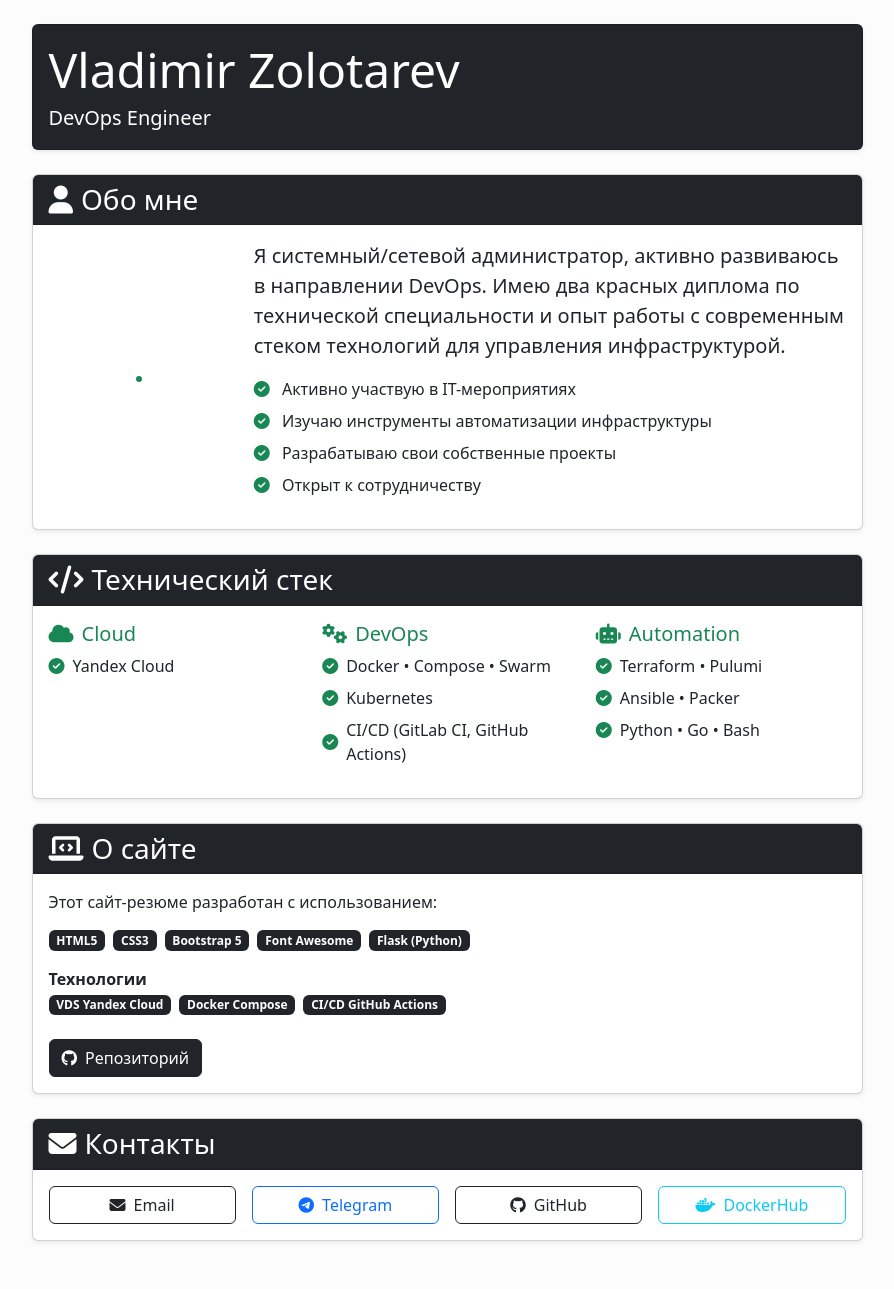
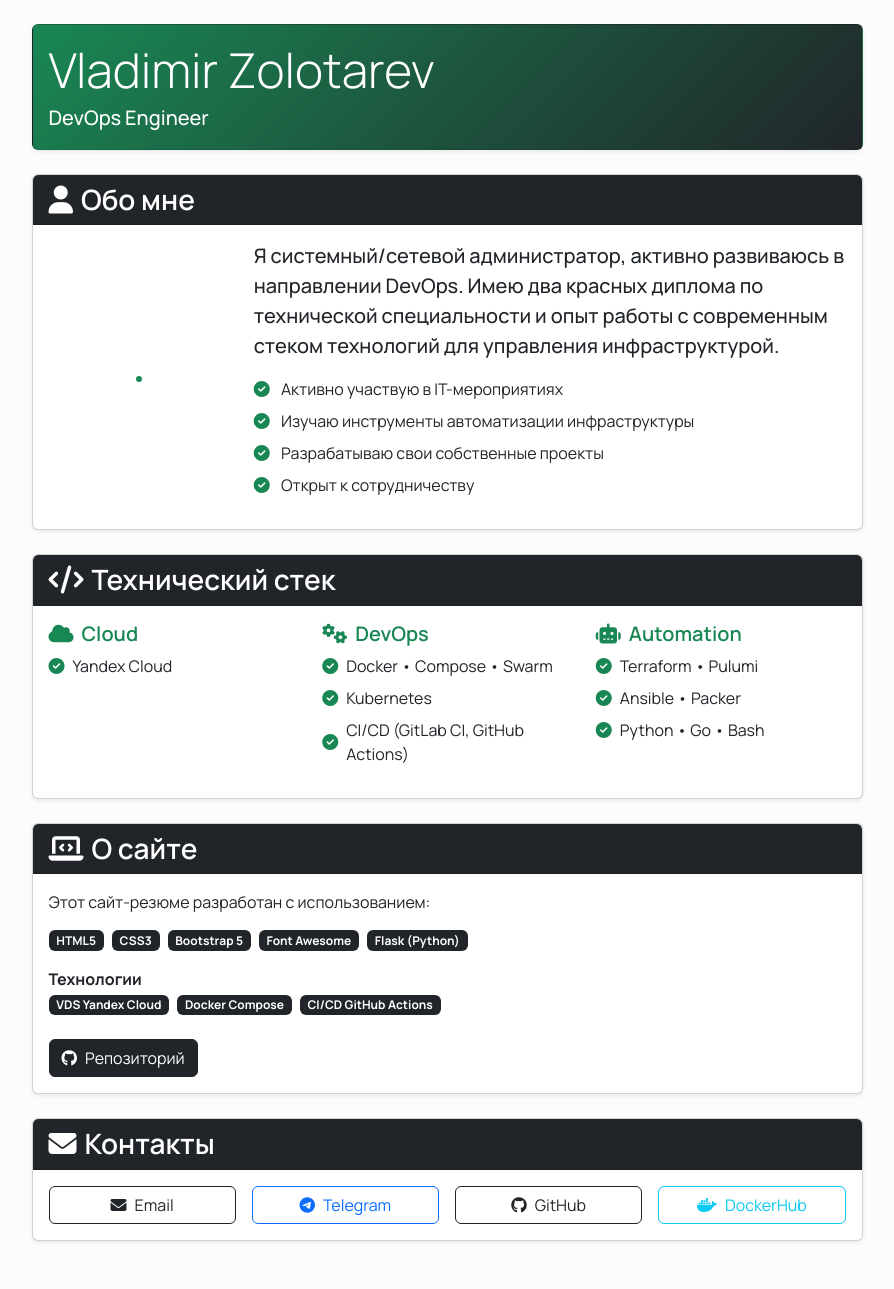
Before and after one commit to Vladim1rZolotarev/test-devops-task, a Flask app: page / in a window 1280 px wide. Shown: the whole page, without its empty margins (193-1087 px from the left). Run offline with Flask 3, Linux system fonts and the light colour scheme.

Commit message:
Update Front

```diff
--- a/app/templates/index.html
+++ b/app/templates/index.html
@@ -8,8 +8,21 @@
     <link rel="stylesheet" href="{{ url_for('static', filename='styles.css') }}">
     <link href="https://cdn.jsdelivr.net/npm/bootstrap@5.3.2/dist/css/bootstrap.min.css" rel="stylesheet">
     <link href="https://cdnjs.cloudflare.com/ajax/libs/font-awesome/6.4.0/css/all.min.css" rel="stylesheet">
-    <link href="https://fonts.googleapis.com/css2?family=Inter:wght@300;400;500;600;700&display=swap" rel="stylesheet">
+    <link href="https://fonts.googleapis.com/css2?family=Manrope:wght@300;400;500;600;700&display=swap" rel="stylesheet">
     <style>
+        body {
+            font-family: 'Manrope', sans-serif;
+            font-weight: 400;
+        }
+
+        h1, h2, h3, h4, h5, h6 {
+            font-weight: 600;
+        }
+
+        .lead {
+            font-weight: 500;
+        }
+
         .tech-stack-col {
             margin-bottom: 1rem;
         }
@@ -28,6 +41,10 @@
             max-width: 150px;
             border: 3px solid #198754;
         }
+
+        .gradient-header {
+            background: linear-gradient(135deg, #198754 0%, #212529 100%);
+        }
     </style>
 </head>
 
@@ -36,7 +53,7 @@
         <div class="row justify-content-center">
             <div class="col-lg-10 col-xl-9">
 
-                <header class="card shadow-sm mb-4 bg-dark text-white">
+                <header class="card shadow-sm mb-4 gradient-header text-white">
                     <div class="card-body">
                         <h1 class="display-5 mb-1">Vladimir Zolotarev</h1>
                         <p class="lead mb-0">DevOps Engineer</p>
```
